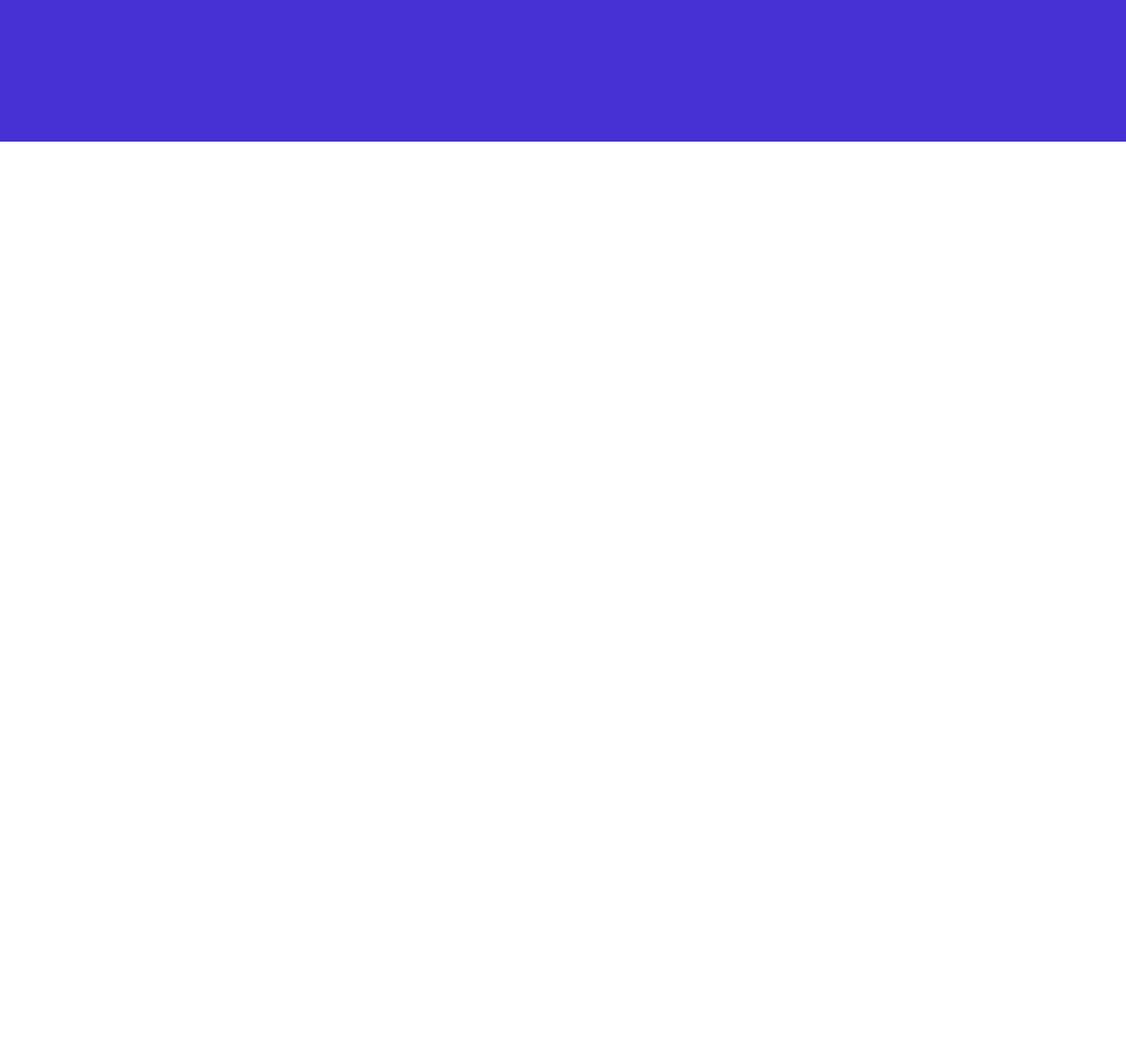
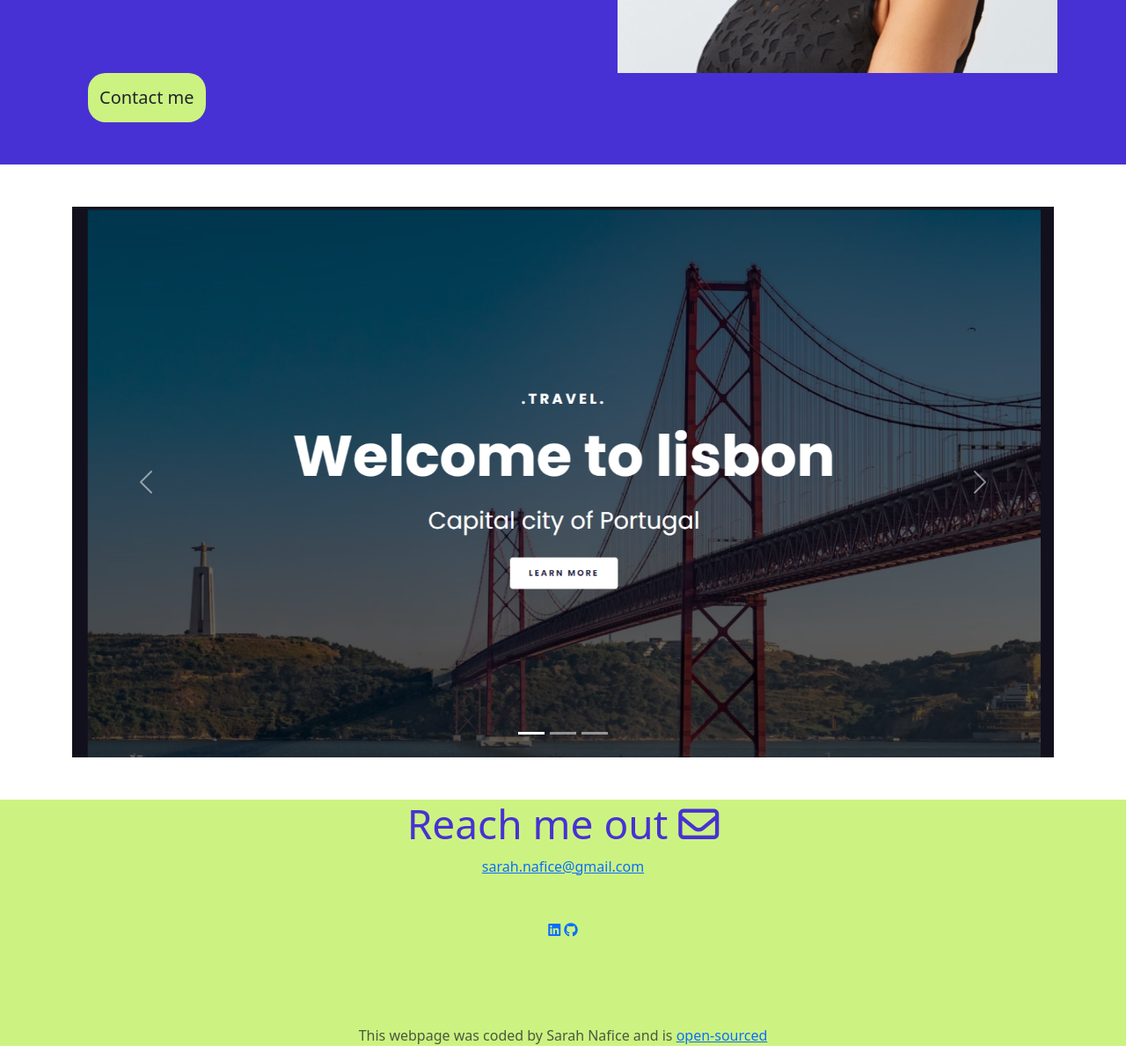
Before and after one commit to SarahShecodes/portolio-updated, a plain HTML site: page index.html in a window 1280 px wide. Shown: the part 522-1727 px from the top of the page at 88% size. Before the commit the page ends 800 px from the top, so only its background shows below. Drawn offline with nearby package versions, Linux system fonts and the light colour scheme.

Commit message:
added picture + footer

```diff
--- a/index.html
+++ b/index.html
@@ -62,22 +62,138 @@
       </div>
     </nav>
     <div class="hero">
+      <div class="row">
+        <div class="col-sm">
           <h1>
             <div>Junior</div>
             <strong class="job">Front-End Developer</strong>
           </h1>
           <h2>Sarah Nafice</h2>
-      <h3>
+          <h3 class="mt-5">
             I like to craft solid and scalable frontend products with great user
             experiences.
           </h3>
+        </div>
+        <div class="col-sm">
+          <img
+            src="/src/profile2.jpg"
+            alt="photo sarah nafice"
+            class="img-fluid"
+          />
+        </div>
+      </div>
 
       <div>
-        <a href="/contact.html" class="btn btn-custombtn" title="Contact me"
+        <a
+          href="/contact.html"
+          class="btn btn-custombtn btn-lg mb-5"
+          title="Contact me"
           >Contact me</a
         >
       </div>
     </div>
-    <div class="container"></div>
+    <div class="container mt-5">
+      <div id="carouselExampleIndicators" class="carousel slide">
+        <div class="carousel-indicators">
+          <button
+            type="button"
+            data-bs-target="#carouselExampleIndicators"
+            data-bs-slide-to="0"
+            class="active"
+            aria-current="true"
+            aria-label="Slide 1"
+          ></button>
+          <button
+            type="button"
+            data-bs-target="#carouselExampleIndicators"
+            data-bs-slide-to="1"
+            aria-label="Slide 2"
+          ></button>
+          <button
+            type="button"
+            data-bs-target="#carouselExampleIndicators"
+            data-bs-slide-to="2"
+            aria-label="Slide 3"
+          ></button>
+        </div>
+        <div class="carousel-inner">
+          <div class="carousel-item active">
+            <img
+              src="/src/travel.png"
+              class="d-block w-100"
+              alt="travel lisbon"
+            />
+          </div>
+          <div class="carousel-item">
+            <img
+              src="/src/reactweather.png"
+              class="d-block w-100"
+              alt="weather app"
+            />
+          </div>
+          <div class="carousel-item">
+            <img
+              src="/src/dictionary.png"
+              class="d-block w-100"
+              alt="dictionary app"
+            />
+          </div>
+        </div>
+        <button
+          class="carousel-control-prev"
+          type="button"
+          data-bs-target="#carouselExampleIndicators"
+          data-bs-slide="prev"
+        >
+          <span class="carousel-control-prev-icon" aria-hidden="true"></span>
+          <span class="visually-hidden">Previous</span>
+        </button>
+        <button
+          class="carousel-control-next"
+          type="button"
+          data-bs-target="#carouselExampleIndicators"
+          data-bs-slide="next"
+        >
+          <span class="carousel-control-next-icon" aria-hidden="true"></span>
+          <span class="visually-hidden">Next</span>
+        </button>
+      </div>
+    </div>
+    <footer class="text-center mt-5">
+      <h3>Reach me out <i class="fa-regular fa-envelope"></i></h3>
+      <a
+        href="mailto:sarah.nafice@gmail.com"
+        class="email-link"
+        title="Send me an email"
+        >sarah.nafice@gmail.com</a
+      >
+      <div class="social-links mt-5 mb-5">
+        <a
+          href="https://www.linkedin.com/in/sarahnafice/"
+          target="_blank"
+          title="Linkedin"
+          ><i class="fa-brands fa-linkedin"></i
+        ></a>
+        <a
+          href="https://github.com/SarahShecodes"
+          target="_blank"
+          title="GitHub Pofile"
+          ><i class="fa-brands fa-github"></i
+        ></a>
+      </div>
+      <br />
+      <br />
+      <div class="text-center text-muted">
+        <p>
+          This webpage was coded by Sarah Nafice and is
+          <a
+            href="https://github.com/SarahShecodes/Portfolio-Project"
+            target="_blank"
+            title="GitHub"
+            >open-sourced</a
+          >
+        </p>
+      </div>
+    </footer>
   </body>
 </html>
--- a/style.css
+++ b/style.css
@@ -10,8 +10,7 @@
 .hero {
   background-color: #4831d4;
   color: white;
-  padding-left: 150px;
-  padding-bottom: 250px;
+  padding-left: 100px;
 }
 
 .hero .job {
@@ -26,3 +25,13 @@
   font-weight: 300;
   font-size: 26px;
 }
+.body {
+  background-color: #ccf381;
+}
+footer {
+  background-color: #ccf381;
+}
+footer h3 {
+  color: #4831d4;
+  font-size: 46px;
+}
```
Also changed, not shown: src/profile2.jpg (added). Lines whose indentation alone changed are shown as unchanged.
